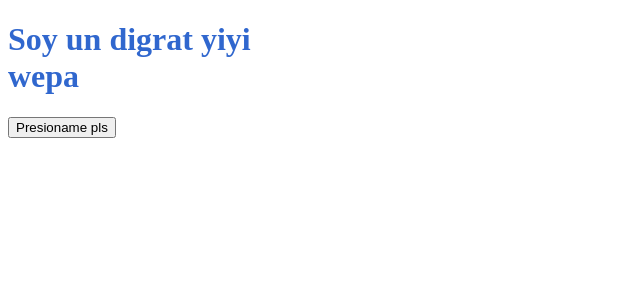
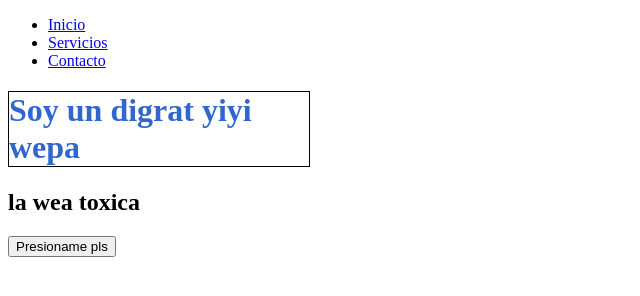
Before and after one commit to Gonpers/mi-primer-repo, a plain HTML site: page Proyecto 1/index.html in a window 1280 px wide. Shown: the whole page, without its empty margins (0-640 px from the left). Drawn offline with Linux system fonts and the light colour scheme.

Commit message:
prueba v1.1
-Menu navbar
-Hola mundo en consola
-Selectores de css class y id

```diff
--- a/Proyecto 1/Estilos/style.css
+++ b/Proyecto 1/Estilos/style.css
@@ -4,8 +4,7 @@ width: 300px;
 
 }
 
-#botontest {
+.deportes {
 
-bottom-color: aqua;
-
+border: 1px black solid;
 }
--- a/Proyecto 1/JS/prueba1.js
+++ b/Proyecto 1/JS/prueba1.js
@@ -1 +1,7 @@
-alert asdasd
+console.log("Hola mundo");
+
+function suma(){
+    return "hola soy una funcion"
+}
+
+console.log(suma())
--- a/Proyecto 1/index.html
+++ b/Proyecto 1/index.html
@@ -8,8 +8,21 @@
 <script src="JS/prueba1.js"></script>
 </head>
 <body>
-    <h1>Soy un digrat yiyi wepa</h1>
 
+    <header>
+
+      <nav>
+        <ul>
+          <li><a href="#inicio">Inicio</a></li>
+          <li><a href="#servicios">Servicios</a></li>
+          <li><a href="#contacto">Contacto</a></li>
+        </ul>
+      </nav>
+
+    </header>
+    <h1 class="deportes">Soy un digrat yiyi wepa</h1>
+
+    <h2 id="" > la wea toxica</h2>
 <button id="botontest">Presioname pls</button>
 
 </body>
```
